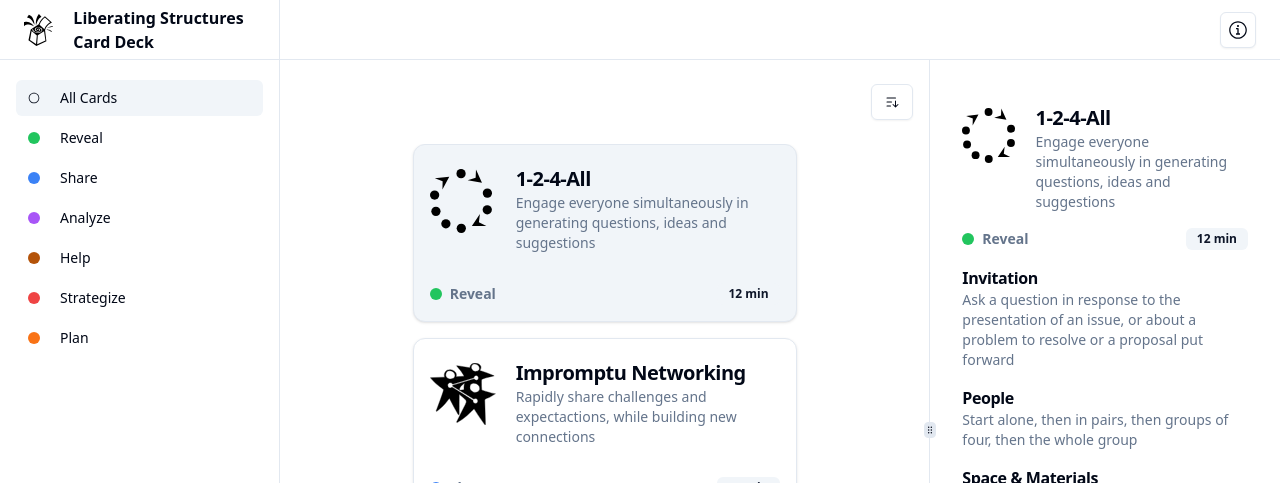
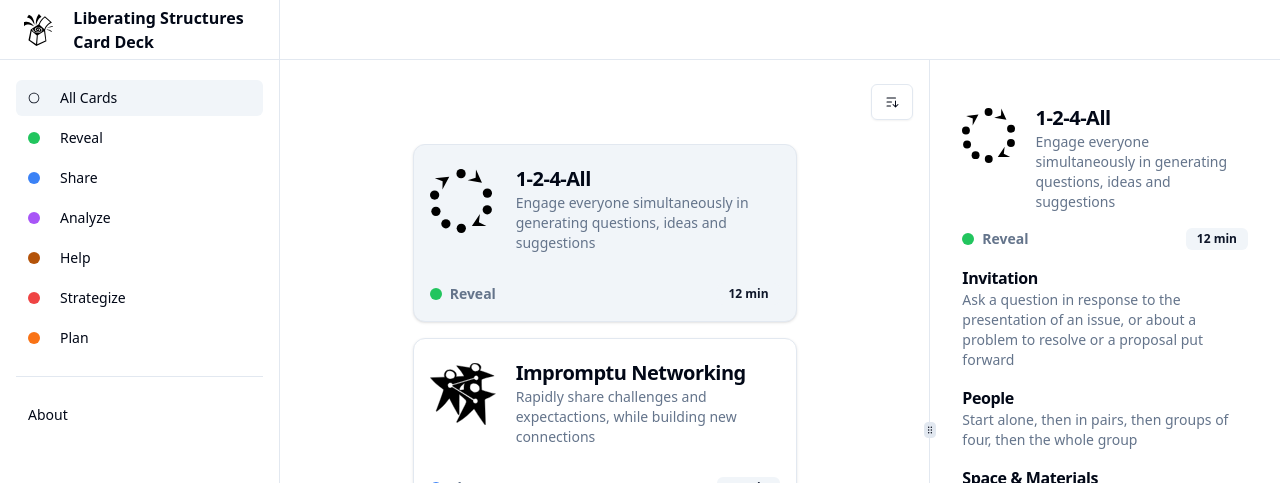
Before and after one commit to vpapadopou/ls-cards-online, a React (Vite) app: page / in a window 1280 px wide. Shown: the top 483 px of the page. Built offline with nearby package versions, Linux system fonts and the light colour scheme.

Commit message:
Moved about button to sidebar

```diff
--- a/src/components/Navigation/Navigation.jsx
+++ b/src/components/Navigation/Navigation.jsx
@@ -2,9 +2,10 @@ import clsx from 'clsx';
 import { React, useState } from 'react';
 import { Link, useLocation } from 'react-router-dom';
 
-import { CircleIcon, HamburgerMenuIcon, InfoCircledIcon } from '@radix-ui/react-icons';
+import { CircleIcon, HamburgerMenuIcon } from '@radix-ui/react-icons';
 
 import { Button } from '@/components/ui/button';
+import { Separator } from '@/components/ui/separator';
 import { Sheet, SheetContent, SheetTrigger } from '@/components/ui/sheet';
 
 import LSLogo from '@/data/ls-logo.svg';
@@ -83,6 +84,20 @@ function Navigation() {
               </Button>
             ))}
             {/* /Loop through categories */}
+            {/* Pages */}
+            <Separator className="my-4" />
+            <Button
+              className={clsx('flex gap-5 text-md justify-start items-center px-3 py-2', {
+                'bg-accent': location.pathname === '/about',
+              })}
+              variant="ghost"
+              onClick={() => setOpenSheet(false)}
+              data-testid="about-button"
+              asChild
+            >
+              <Link to="/about">About</Link>
+            </Button>
+            {/* /Pages */}
             {/* /Sheet content */}
           </nav>
         </SheetContent>
@@ -90,13 +105,6 @@ function Navigation() {
       {/* /Side sheet (shown on small screens) */}
       {/* Navbar */}
       <div className="flex-1 w-full">{/* Content to be added */}</div>
-      {/* On click send NULL back so the about drawer opens */}
-      <Button size="icon" variant="outline" data-testid="about-button" asChild>
-        <Link to="/about">
-          <InfoCircledIcon className="w-5 h-5" />
-          <span className="sr-only">About Page</span>
-        </Link>
-      </Button>
       {/* /Navbar */}
     </header>
   );
--- a/src/components/Navigation/Sidebar.jsx
+++ b/src/components/Navigation/Sidebar.jsx
@@ -1,11 +1,11 @@
 import clsx from 'clsx';
 import React from 'react';
-
 import { Link, useLocation } from 'react-router-dom';
 
 import { CircleIcon } from '@radix-ui/react-icons';
 
 import { Button } from '@/components/ui/button';
+import { Separator } from '@/components/ui/separator';
 
 import LSLogo from '@/data/ls-logo.svg';
 
@@ -68,6 +68,19 @@ function Sidebar() {
               </Button>
             ))}
             {/* /Loop through categories */}
+            {/* Pages */}
+            <Separator className="my-4" />
+            <Button
+              className={clsx('flex gap-5 justify-start items-center px-3 py-2', {
+                'bg-accent': location.pathname === '/about',
+              })}
+              variant="ghost"
+              data-testid="about-button"
+              asChild
+            >
+              <Link to="/about">About</Link>
+            </Button>
+            {/* /Pages */}
           </nav>
         </div>
         {/* /Sidebar Content */}
```
Also changed, not shown: 2 other files (tests, documents, lock files or other folders).
